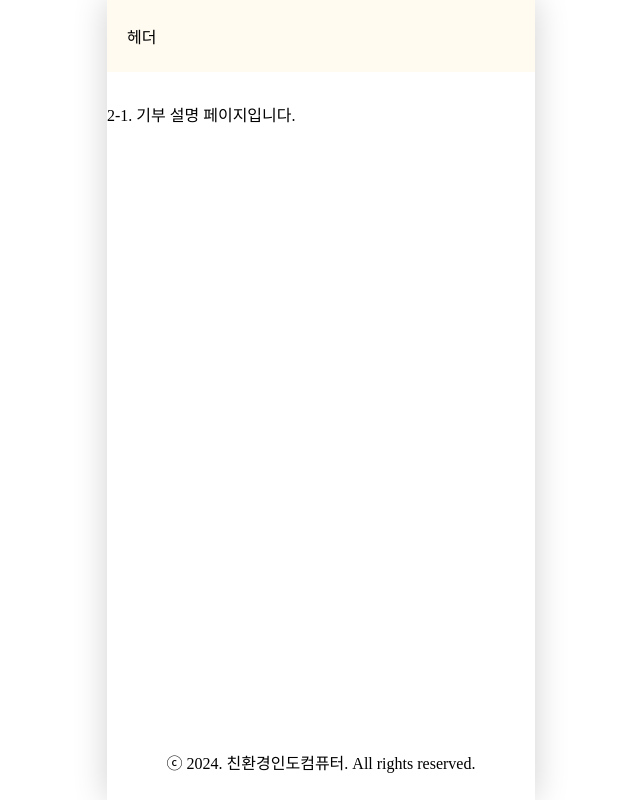
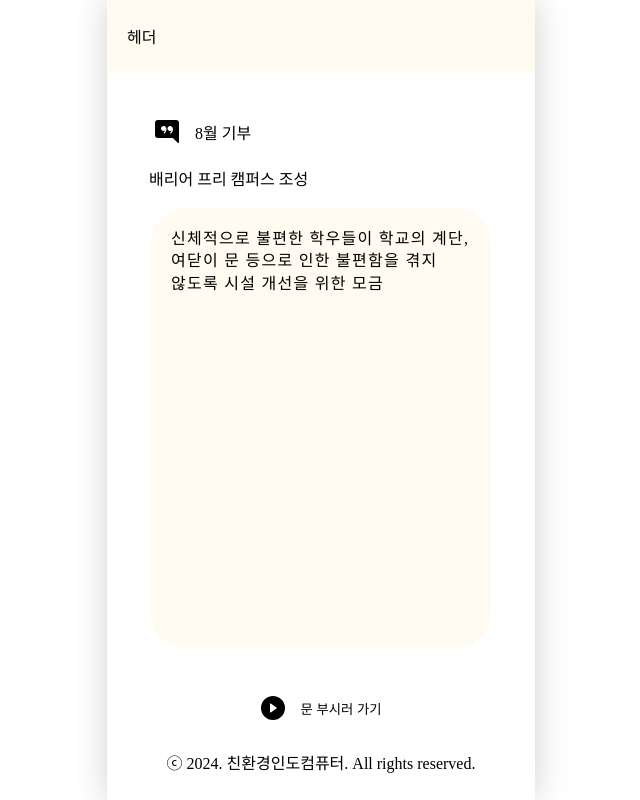
Before and after one commit to 2024-HUFSummer-HACKATHON/EnvIndiaComputer, a React (Create React App) app: page /donate in a window 1280 px wide. Shown: the whole page, without its empty margins (319-959 px from the left). Built offline with nearby package versions, Linux system fonts and the light colour scheme.

Commit message:
design: 2-1 기부페이지 css 작업 완료

```diff
--- a/src/pages/Donate.jsx
+++ b/src/pages/Donate.jsx
@@ -1,10 +1,90 @@
 import React from 'react'
+import { BsChatRightQuoteFill, BsPlayCircleFill } from "react-icons/bs";
+
+import styled from 'styled-components';
+
+const Title = styled.div`
+  display: flex;
+  flex-direction: row;
+  align-items: center;
+  margin: 48px 0 22px 48px;
+  .icons{
+    margin-right: 16px;
+    width: 24px;
+    height: 24px;
+  }
+`
+const Topic = styled.div`
+  margin: 18px 42px;
+
+`
+
+const DonateDescription = styled.div`
+  display: flex;
+  flex-direction: row;
+  justify-content: center;
+  align-items: center;
+`
+const Box = styled.div`
+  width: 340px;
+  height: 440px; //나중에 api연동하고나면 height빼기-이미지 크기에 맞게 늘어나게끔하기위해
+  background-color: #FFFBF1;
+  border-radius: 35px;
+  display: flex;
+  justify-content: center;
+`
+const Text = styled.div`
+  letter-spacing: 0.1vw;
+  max-width: 300px; /* 너비를 270px로 제한 */
+  margin-top: 20px;
+  /* text-align: center; 문단 가운데 정렬 */
+
+  word-wrap: normal; /* 기본적으로 공백에서 줄바꿈 */
+  word-break: keep-all; /* 단어단위로 줄바꿈(단어 중간에 줄바꿈하지 않음) */
+  line-height: 1.4; /* 라인 간격을 1.2로 설정 */
+`
+
+const DonationButton = styled.button`
+  display: flex;
+  flex-direction: row;
+  align-items: center;
+  margin: 47px auto;
+  border: none;
+  background-color: #FFFFFF;
+  cursor: pointer;
+  &:hover {
+      opacity: 0.5;
+    }
+
+  .icons{
+    margin-right: 16px;
+    width: 24px;
+    height: 24px;
+  }
+`
 
 function Donate() {
   return (
-    <div>
-      2-1. 기부 설명 페이지입니다.
-    </div>
+    <>
+      <Title>
+        <BsChatRightQuoteFill className='icons'/>
+        8월 기부
+      </Title>
+      <Topic>
+        배리어 프리 캠퍼스 조성
+      </Topic>
+      <DonateDescription>
+        <Box>
+          <Text>
+            신체적으로 불편한 학우들이 학교의 계단, 여닫이 문 등으로 인한 불편함을 겪지 않도록 시설 개선을 위한 모금
+          </Text>
+        </Box>
+      </DonateDescription>
+      <DonationButton>
+        <BsPlayCircleFill className='icons'/>
+          문 부시러 가기
+      </DonationButton>
+    </>
   )
 }
 
```
